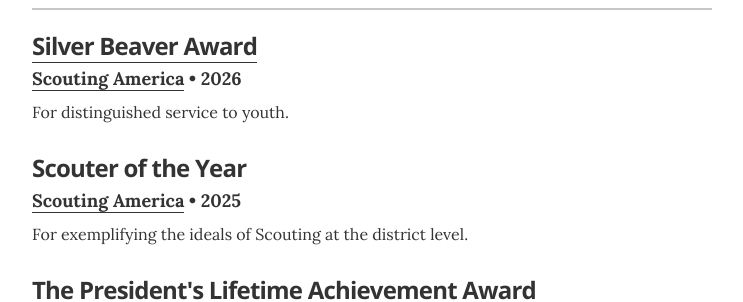
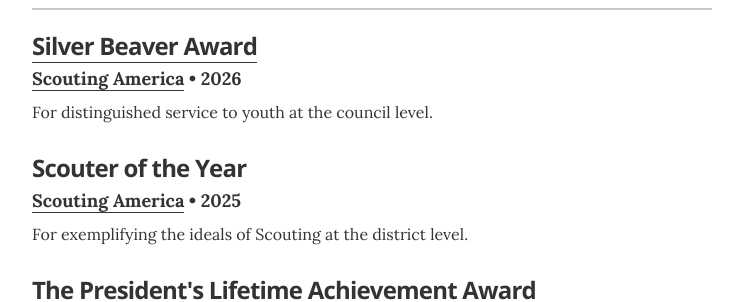
Before and after one commit to deekayen/dkn.github.io, a Jekyll site: the page built from index.html, in a window 1280 px wide and 900 px high, scrolled down 4141 px. Shown: the part 158-460 px from the top of the window, without its empty margins (268-1011 px from the left). Built offline with Jekyll 4.4.1, drawn with Linux system fonts in a browser that asks for light colours; nearby versions of some CDN libraries.

Commit message:
Note the Silver Beaver is a council-level award
Co-Authored-By: Claude Opus 5 (1M context) <noreply@anthropic.com>

```diff
--- a/_data/recognitions.yml
+++ b/_data/recognitions.yml
@@ -2,7 +2,7 @@
 - award: <a href="https://en.wikipedia.org/wiki/Silver_Beaver_Award">Silver Beaver Award</a>
   organization: <a href="https://www.scouting.org/">Scouting America</a>
   year: 2026
-  summary: For distinguished service to youth.
+  summary: For distinguished service to youth at the council level.
 
 - award: Scouter of the Year
   organization: <a href="https://www.scouting.org/">Scouting America</a>
```
